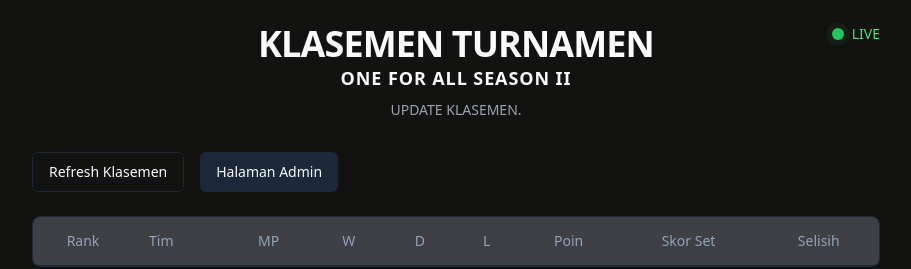
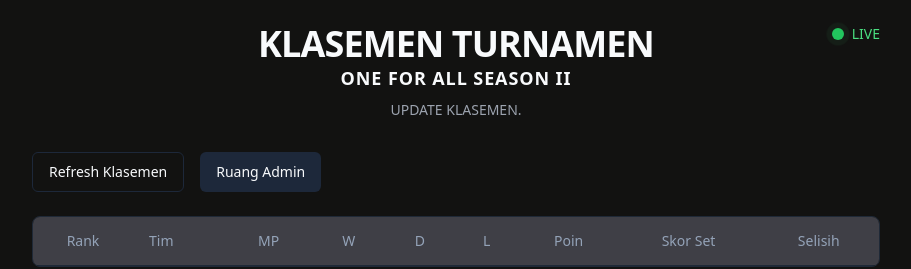
Before and after one commit to nukeurtiheula/turnamen, a React (Vite) app: page / in a window 1280 px wide. Shown: the top 269 px of the page, without its empty margins (184-1095 px from the left). Built offline with nearby package versions, Linux system fonts and the light colour scheme; no server answers; the database is empty.

Commit message:
Update HomePage.tsx

```diff
--- a/src/pages/HomePage.tsx
+++ b/src/pages/HomePage.tsx
@@ -33,7 +33,7 @@ const HomePage: React.FC = () => {
       <div className="flex items-center gap-4 mb-6">
         <Button variant="outline" onClick={handleRefresh}>Refresh Klasemen</Button>
         <Button asChild variant="secondary">
-          <Link to="/admin">Halaman Admin</Link>
+          <Link to="/admin">Ruang Admin</Link>
         </Button>
       </div>
 
@@ -51,4 +51,5 @@ const HomePage: React.FC = () => {
   );
 };
 
+
 export default HomePage;
```
